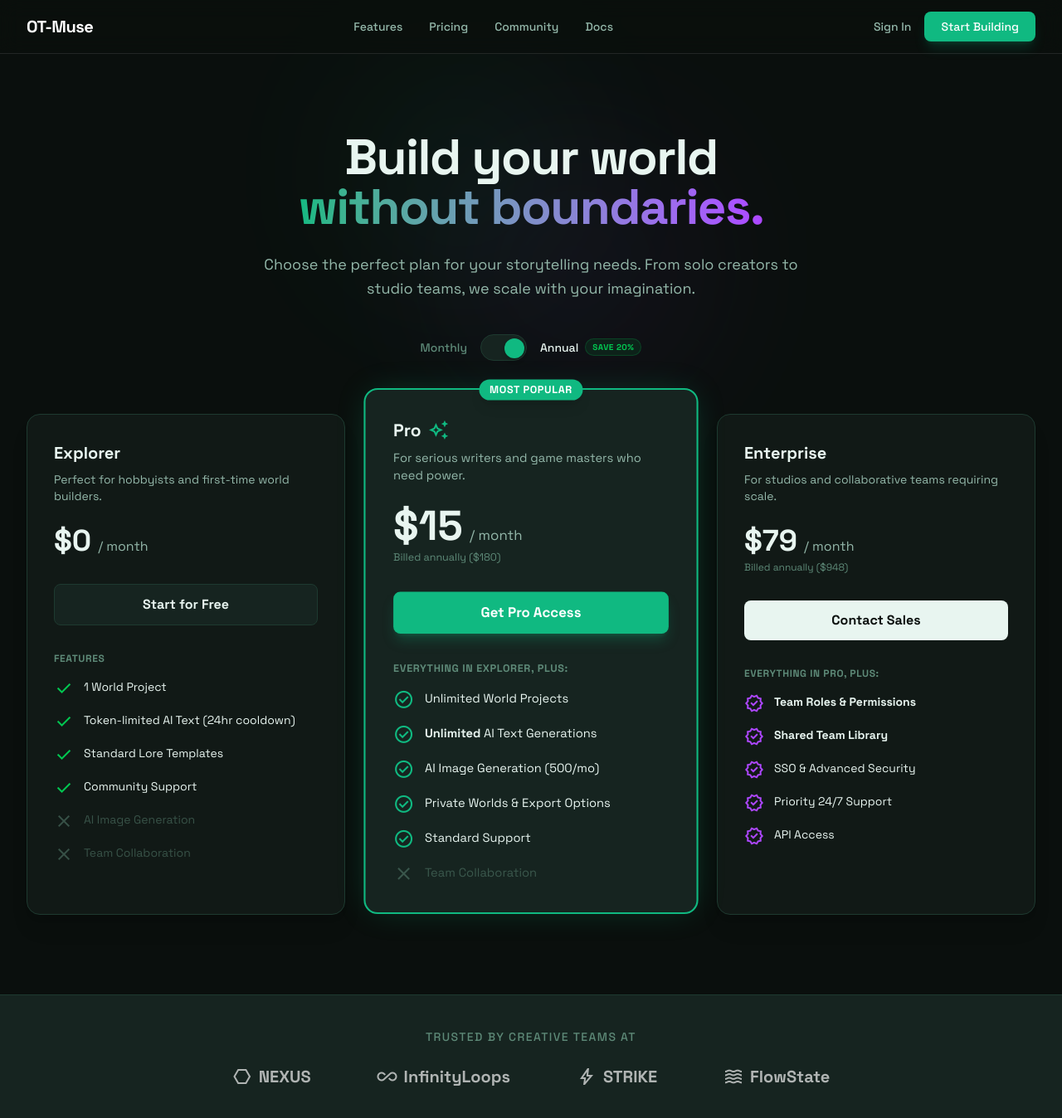
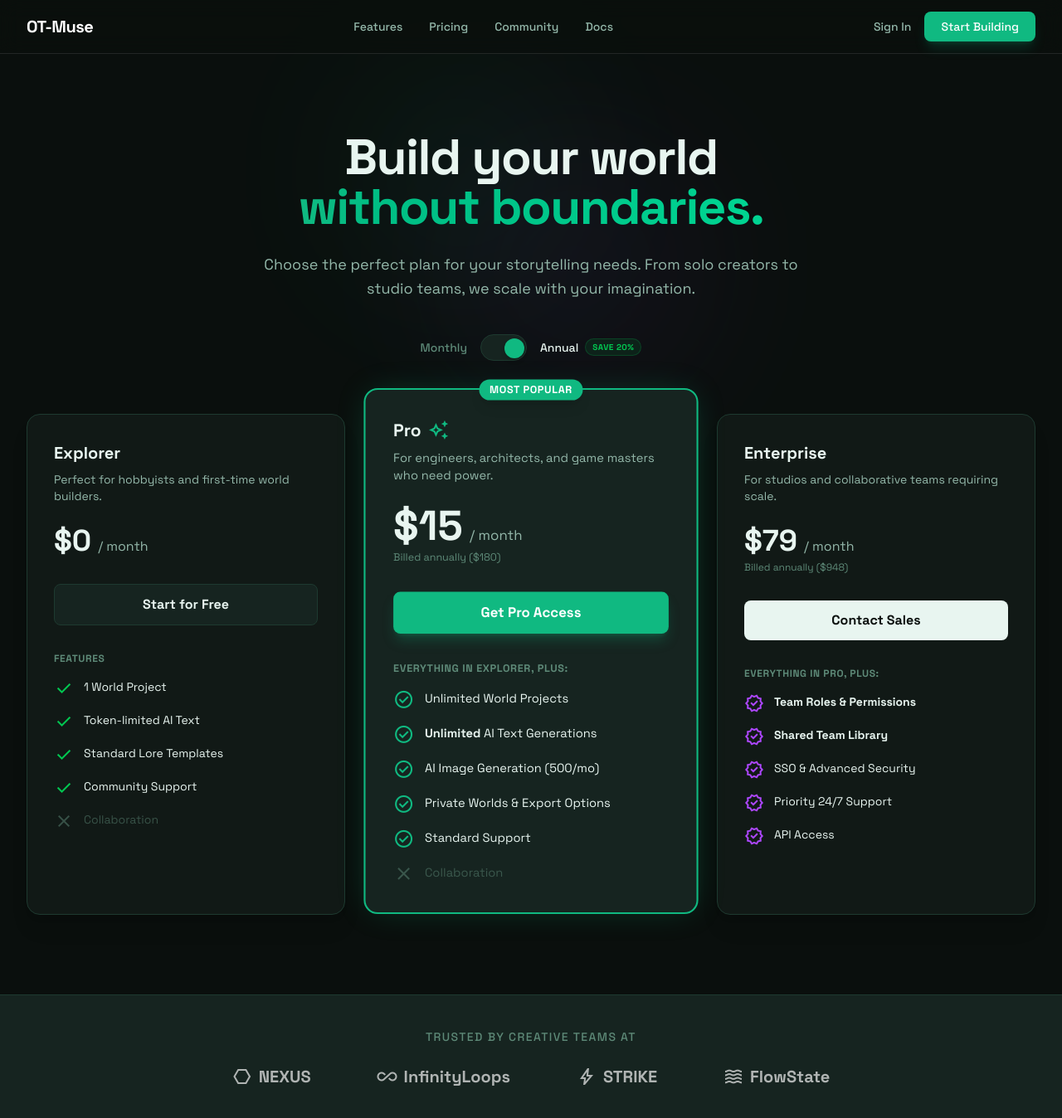
Before and after one commit to OnTrak-Tech/OT-Muse, a Next.js app in the folder frontend/: page /pricing in a window 1280 px wide. Shown: the top 1348 px of the page at 83% size. Built offline with nearby package versions, Linux system fonts and the light colour scheme.

Commit message:
feat: Introduce business and use case documentation, new dashboard UI components, and refine pricing card details.

```diff
--- a/frontend/src/components/landing/PricingCards.tsx
+++ b/frontend/src/components/landing/PricingCards.tsx
@@ -12,7 +12,7 @@ export default function PricingCards() {
             <div className="text-center mb-16">
                 <h1 className="text-4xl md:text-5xl lg:text-6xl font-bold tracking-tight mb-6 text-foreground">
                     Build your world <br />
-                    <span className="text-transparent bg-clip-text bg-gradient-to-r from-primary to-purple-500">without boundaries.</span>
+                    <span className="text-transparent bg-clip-text bg-gradient-to-r from-primary to-emerald-400">without boundaries.</span>
                 </h1>
                 <p className="text-lg text-text-secondary max-w-2xl mx-auto mb-10 leading-relaxed">
                     Choose the perfect plan for your storytelling needs. From solo creators to studio teams, we scale with your imagination.
@@ -59,7 +59,7 @@ export default function PricingCards() {
                             </li>
                             <li className="flex items-start gap-3 text-sm text-foreground">
                                 <span className="material-symbols-outlined text-green-500 text-[18px] shrink-0">check</span>
-                                <span>Token-limited AI Text (24hr cooldown)</span>
+                                <span>Token-limited AI Text</span>
                             </li>
                             <li className="flex items-start gap-3 text-sm text-foreground">
                                 <span className="material-symbols-outlined text-green-500 text-[18px] shrink-0">check</span>
@@ -71,11 +71,7 @@ export default function PricingCards() {
                             </li>
                             <li className="flex items-start gap-3 text-sm text-text-muted opacity-50">
                                 <span className="material-symbols-outlined text-text-muted text-[18px] shrink-0">close</span>
-                                <span>AI Image Generation</span>
-                            </li>
-                            <li className="flex items-start gap-3 text-sm text-text-muted opacity-50">
-                                <span className="material-symbols-outlined text-text-muted text-[18px] shrink-0">close</span>
-                                <span>Team Collaboration</span>
+                                <span>Collaboration</span>
                             </li>
                         </ul>
                     </div>
@@ -91,7 +87,7 @@ export default function PricingCards() {
                             Pro
                             <span className="material-symbols-outlined text-primary text-[18px]">auto_awesome</span>
                         </h3>
-                        <p className="text-sm text-text-secondary">For serious writers and game masters who need power.</p>
+                        <p className="text-sm text-text-secondary">For engineers, architects, and game masters who need power.</p>
                     </div>
                     <div className="mb-8">
                         <div className="flex items-baseline">
@@ -128,7 +124,7 @@ export default function PricingCards() {
                             </li>
                             <li className="flex items-start gap-3 text-sm text-text-muted opacity-50">
                                 <span className="material-symbols-outlined text-text-muted text-[18px] shrink-0">close</span>
-                                <span>Team Collaboration</span>
+                                <span>Collaboration</span>
                             </li>
                         </ul>
                     </div>
```
